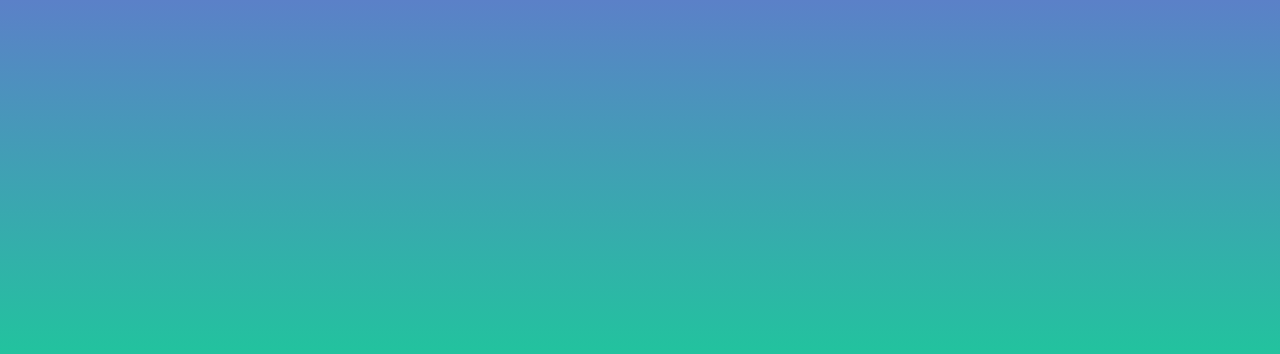
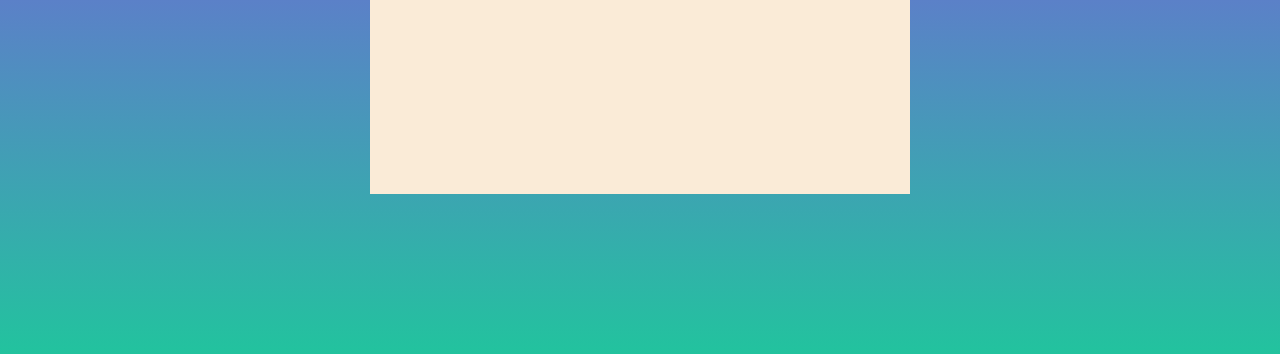
Before and after one commit to arshamarg9/change-name, a plain HTML site: page index.html in a window 1280 px wide. Shown: the part 446-800 px from the top of the page. Drawn offline with Linux system fonts and the light colour scheme.

Commit message:
Edit container css web-edit1

```diff
--- a/style.css
+++ b/style.css
@@ -16,3 +16,10 @@ body {
     align-items: center;
     justify-content: center;
 }
+
+.container {
+    background-color: antiquewhite;
+    width: 100%;
+    max-width: 540px;
+    height: 60vh;
+}
```
